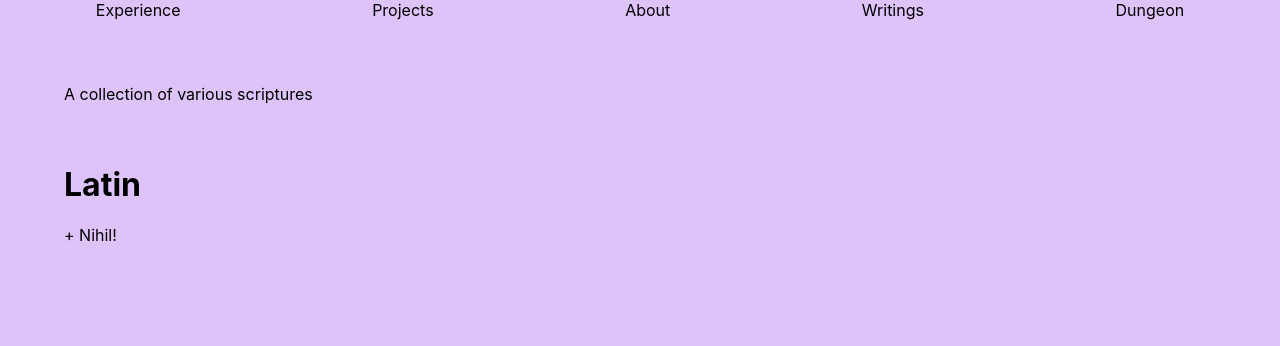
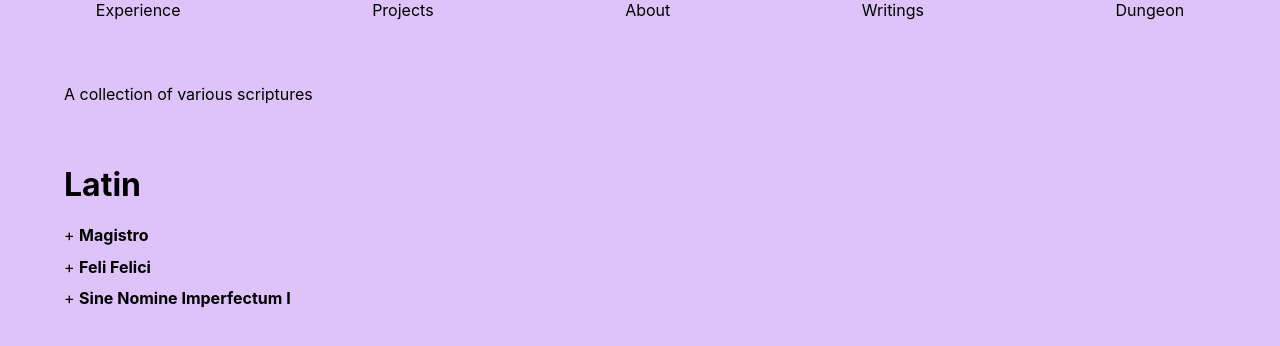
Before and after one commit to mwander825/mwander825.github.io, a React (Create React App) app: page /writings in a window 1280 px wide. Shown: the top 346 px of the page. Built offline with nearby package versions, Linux system fonts and the light colour scheme.

Commit message:
adding some texts and refining accordion

```diff
--- a/src/App.css
+++ b/src/App.css
@@ -112,6 +112,25 @@ a {
   user-select: none;
 }
 
+.accordion-title {
+  cursor: pointer;
+  user-select: none;
+}
+
+.bellows-Latin-verse {
+  padding-bottom: 5%;
+}
+
+.line-Latin-verse {
+  padding-top: 1%;
+  padding-bottom: 1%;
+}
+
+.bellows-Latin-prose {
+  width: 50%;
+  padding-bottom: 5%;
+}
+
 .log {
   display: "block";
   word-wrap: break-word;
--- a/src/components/About.jsx
+++ b/src/components/About.jsx
@@ -9,13 +9,13 @@ const About = () => {
           </header>
           <p>
             <img id="pp" src={pp} alt="FACE" width="300px" height="300px"></img>
-            Salve! My name is Michael Wander, and I'm a data scientist currently residing in Queens, New York.
-            I recently graduated from The City College of New York with an M.S. in data science and engineering.
-            After finishing my internship at Cigna's Evernorth branch as a data scientist, I am pursuing an
-            entry-level opportunity in the data analysis and data science fields.
+            Salve! My name is Michael Wander, and I'm a data scientist currently residing in Philadelphia.
+            I graduated from The City College of New York with an M.S. in data science and engineering, and currently work as
+            a remote data engineer.
+
           </p>
           <p>
-            In my free time, I BIGMAN.
+            In my free time I like to play the drums, study Latin and other languages, listen to music, and play various video games.
           </p>
        </div>
     );
--- a/src/components/Accordion.jsx
+++ b/src/components/Accordion.jsx
@@ -8,10 +8,10 @@ function Accordion(props) {
     return (
         <div class='accordion'>
             <div class="accordion-title" onClick={() => setIsDropped(!isDropped)}>
-                <div>{isDropped ? '- ' : '+ '}{props.name}</div>
-                <div class="bellows">
-
-                </div>
+                {isDropped ? '- ' : '+ '}<b>{props.name}</b>
+            </div>
+            <div class={props.bellowsClass}>
+                {isDropped && props.text}
             </div>
         </div>
     )
--- a/src/components/Writings.jsx
+++ b/src/components/Writings.jsx
@@ -1,8 +1,49 @@
 import React from 'react';
 import Accordion from './Accordion.jsx';
-//import 'react-dropdown/style.css';
+import writingsObject from '../static/Writings.js';
 
 const Writings = () => {
+
+    const formatAccordion = (key) =>
+    {
+        let val = writingsObject[key]
+        let children;
+
+        switch (val["bellowsClass"]) {
+            case "bellows-Latin-verse":
+            case "bellows-English-verse":
+                children = val["content"].map((line, index) => {
+                    return (
+                        <div class={val["lineClass"]}>
+                        <span key={index}>
+                        {line}{(index+1) % 5 == 0 && <span style={{"padding-left": "15%", "user-select": "none"}}>{index+1}</span>}
+                        </span>
+                        </div>
+                    );
+                });
+                break;
+            case "bellows-Latin-prose":
+            case "bellows-English-prose":
+                children = val["content"].map((line, index) => {
+                    return (
+                        <div class={val["lineClass"]}>
+                        <p key={index}>
+                        <span>[{index+1}] </span>{line}
+                        </p>
+                        </div>
+                        );
+                });
+                break;
+        }
+
+        return (
+            <Accordion name={key}
+            text={children}
+            bellowsClass={val["bellowsClass"]}
+            />
+        )
+    }
+
     return (
         <div id="writings" class="page-container">
             <title>Writings</title>
@@ -10,7 +51,9 @@ const Writings = () => {
             <div class="Latin-links">
                 <h1>Latin</h1>
                 <ul>
-                <li><Accordion name="Nihil!" text="manfuk"/></li>
+                <li>{formatAccordion("Magistro")}</li>
+                <li>{formatAccordion("Feli Felici")}</li>
+                <li>{formatAccordion("Sine Nomine Imperfectum I")}</li>
                 </ul>
             </div>
         </div>
```
